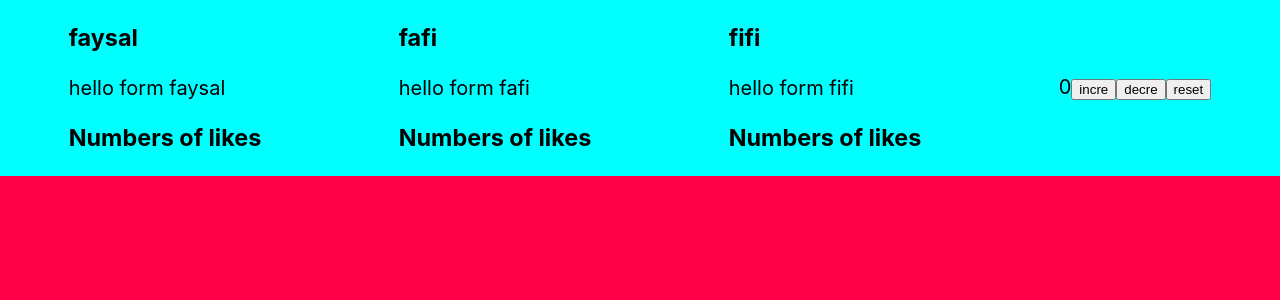
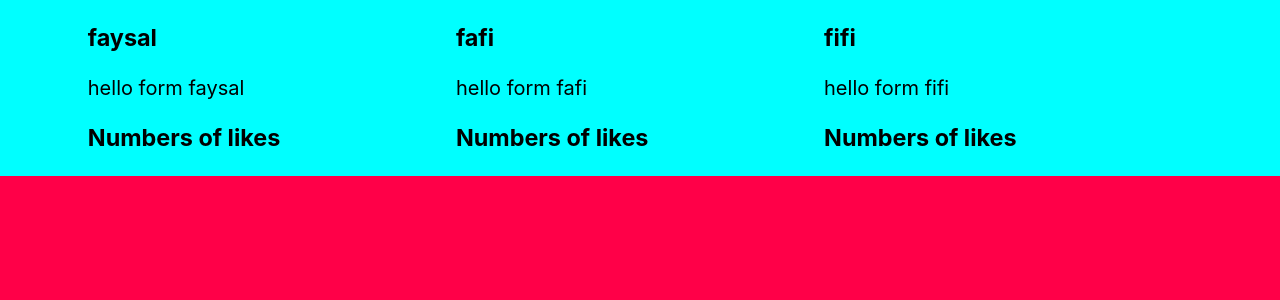
Before and after one commit to faysalsaade/React.js, a React (Create React App) app: page / in a window 1280 px wide. Shown: the top 300 px of the page. Built offline with nearby package versions, Linux system fonts and the light colour scheme.

Commit message:
create new project

```diff
--- a/src/components/Class tweet.js
+++ b/src/components/Class tweet.js
@@ -1,13 +1,10 @@
 import { React, Component } from "react";
 
 class Classtweet extends Component {
-  state = {
-    count: 0,
-  };
   render() {
     return (
       <div>
-        {this.state.count}
+        {/* {this.state.count}
         <button
           onClick={() =>
             this.setState({
@@ -24,7 +21,7 @@ class Classtweet extends Component {
           onClick={() => this.setState({ count: (this.state.count = 0) })}
         >
           reset
-        </button>
+        </button>  */}
       </div>
     );
   }
```
